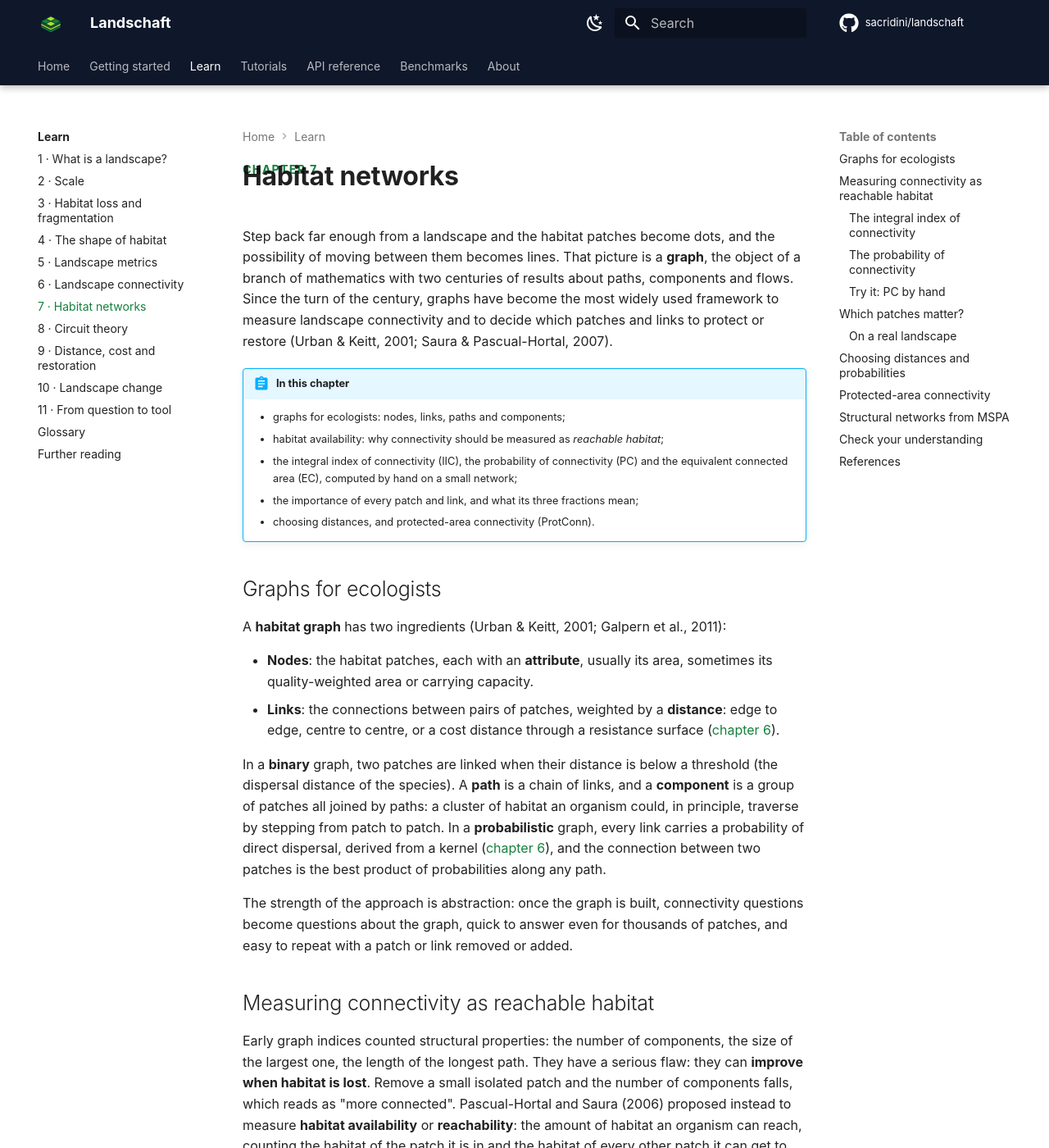
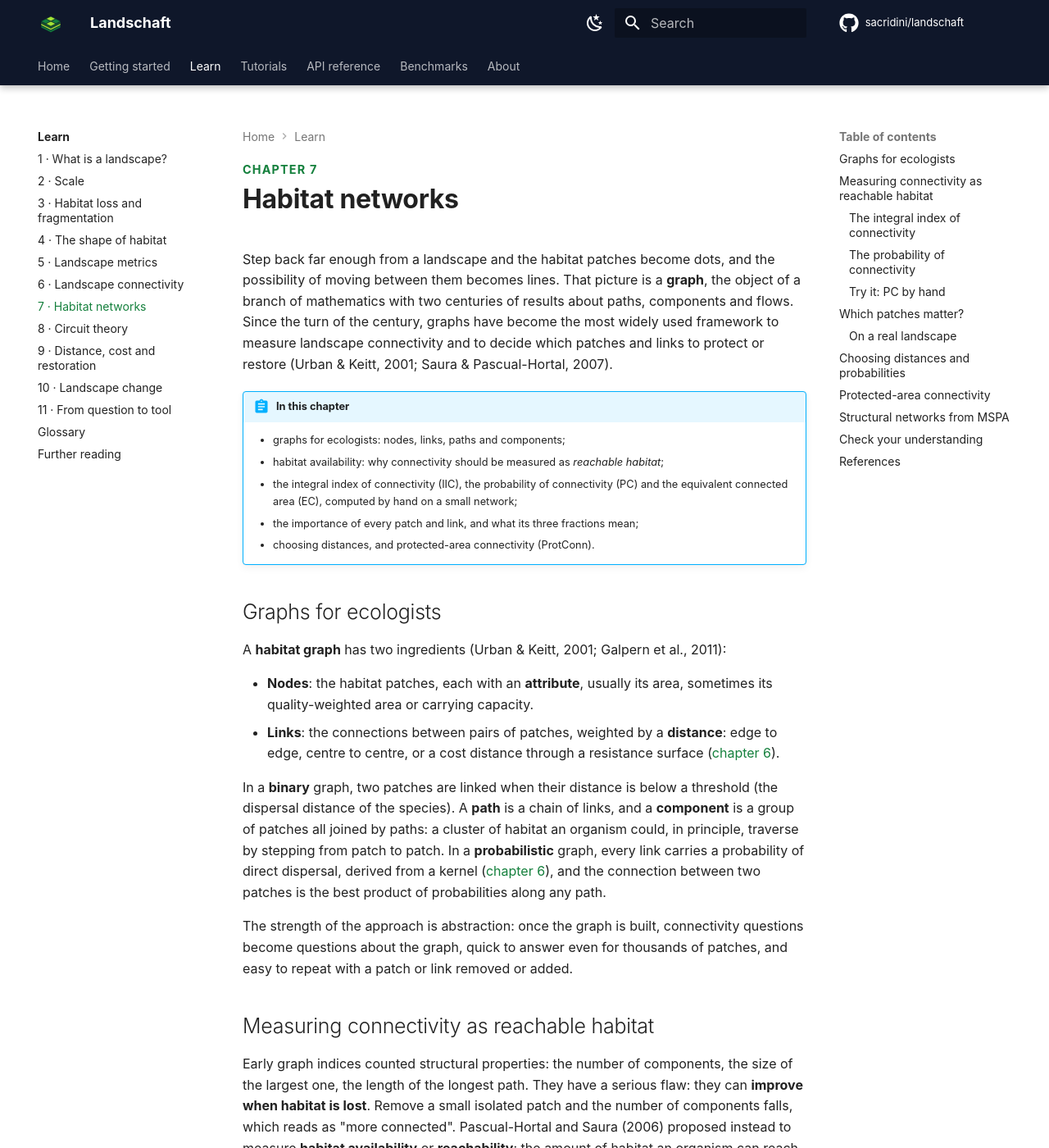
Before and after one commit to sacridini/landschaft, an MkDocs documentation site: the page built from docs/learn/networks.md, in a window 1280 px wide and 1400 px high. Shown: the whole window at 82% size. Built offline with MkDocs 1.6.1 and Material for MkDocs 9.7.7, drawn with Linux system fonts in a browser that asks for light colours; comment, search, counter and statistics services are not loaded.

Commit message:
docs: link the Learn course from the home page and tutorials; formula and label layout

```diff
--- a/docs/assets/stylesheets/extra.css
+++ b/docs/assets/stylesheets/extra.css
@@ -297,7 +297,7 @@
 
 /* the chapter number above a chapter title */
 .md-typeset .ls-chapter {
-  margin: 0 0 -1.2rem;
+  margin: 0 0 0.2rem;
   font-size: 0.72rem;
   font-weight: 700;
   letter-spacing: 0.08em;
@@ -320,3 +320,7 @@
   margin-left: 1.6em;
   text-indent: -1.6em;
 }
+
+.md-typeset .ls-formula p {
+  margin: 0;
+}
--- a/docs/learn/networks.md
+++ b/docs/learn/networks.md
@@ -73,8 +73,8 @@
 ### The probability of connectivity
 
 <div class="ls-formula" markdown>
-PC = Σ<sub>i</sub> Σ<sub>j</sub> a<sub>i</sub> a<sub>j</sub> p*<sub>ij</sub> &nbsp;/&nbsp; A<sub>L</sub>²
-<small>p*<sub>ij</sub>: the maximum product probability of all paths between i and j (1 when i = j), from direct probabilities p<sub>ij</sub> = e<sup>−k d<sub>ij</sub></sup>.</small>
+PC = Σ<sub>i</sub> Σ<sub>j</sub> a<sub>i</sub> a<sub>j</sub> p<sup>∗</sup><sub>ij</sub> &nbsp;/&nbsp; A<sub>L</sub>²
+<small>p<sup>∗</sup><sub>ij</sub>: the maximum product probability of all paths between i and j (1 when i = j), from direct probabilities p<sub>ij</sub> = e<sup>−k d<sub>ij</sub></sup>.</small>
 </div>
 
 PC is the probability that two points placed at random in the landscape
```
Also changed, not shown: docs/index.md (+4 -1 lines), docs/tutorials/index.md (+5 -0 lines).
